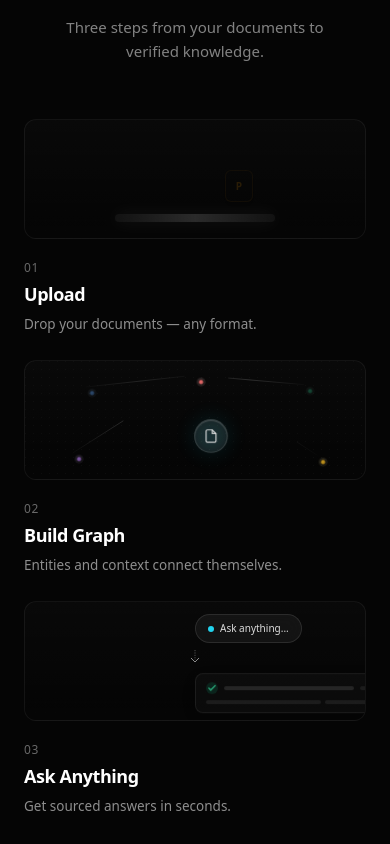
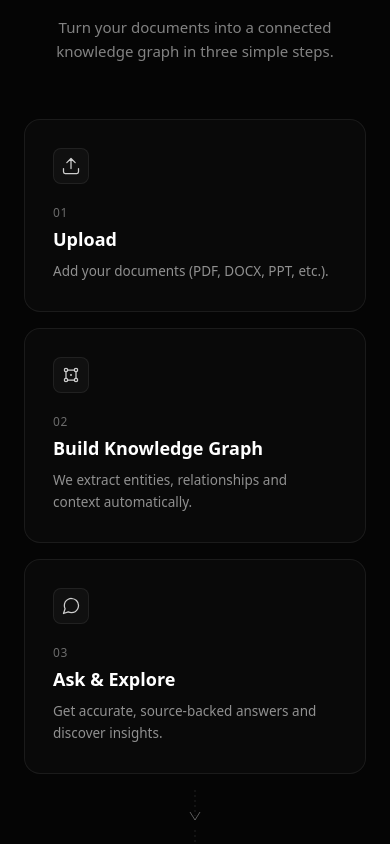
Before and after one commit to devanshrawat27/Agentic-RAG-with-Knowledge-Graph, a Next.js app in the folder frontend/: page / in a window 390 px wide. Shown: the part 3720-4564 px from the top of the page. Built offline with nearby package versions, Linux system fonts and the light colour scheme.

Commit message:
Revert HowItWorks to simple static cards (icon + step + description)
Back to the clean original: 3 numbered cards with thin-line SVG icons,
short title + 1-line description, dashed arrows between (desktop) /
vertical arrows (mobile). No animated scenes — those didn't read premium.

```diff
--- a/frontend/components/landing/HowItWorks.tsx
+++ b/frontend/components/landing/HowItWorks.tsx
@@ -1,299 +1,63 @@
 "use client";
 
-import { motion, useReducedMotion } from "framer-motion";
+import { motion } from "framer-motion";
 import { Container, SectionHeading } from "./primitives";
-
-/* -------------------------------------------------------------------------- */
-/*  Scene 1 — Upload                                                          */
-/* -------------------------------------------------------------------------- */
-
-function UploadScene() {
-  const reduce = useReducedMotion();
-  return (
-    <div className="relative h-[120px] w-full overflow-hidden rounded-xl border border-white/[0.06] bg-gradient-to-b from-white/[0.02] to-transparent">
-      {/* Faint dashed grid */}
-      <svg className="absolute inset-0 h-full w-full opacity-[0.18]" aria-hidden="true">
-        <defs>
-          <pattern id="scn-grid-1" width="10" height="10" patternUnits="userSpaceOnUse">
-            <path d="M 10 0 L 0 0 0 10" fill="none" stroke="rgba(255,255,255,0.18)" strokeWidth="0.4" />
-          </pattern>
-        </defs>
-        <rect width="100%" height="100%" fill="url(#scn-grid-1)" />
-      </svg>
-
-      {/* Platform / tray */}
-      <div className="absolute bottom-4 left-1/2 h-2 w-40 -translate-x-1/2 rounded-full bg-gradient-to-r from-white/5 via-white/15 to-white/5 shadow-[0_0_18px_rgba(255,255,255,0.08)]" />
-
-      {/* Incoming documents */}
-      {[
-        { delay: 0, x: "calc(50% - 50px)" },
-        { delay: 0.6, x: "calc(50% - 10px)" },
-        { delay: 1.2, x: "calc(50% + 30px)" },
-      ].map((d, i) => (
-        <motion.div
-          key={i}
-          className="absolute top-0 -translate-x-1/2"
-          style={{ left: d.x }}
-          initial={{ y: -20, opacity: 0 }}
-          animate={
-            reduce
-              ? { y: 0, opacity: 1 }
-              : {
-                  y: [-20, 50, 50],
-                  opacity: [0, 1, 0],
-                }
-          }
-          transition={{
-            duration: 2.4,
-            repeat: Infinity,
-            repeatDelay: 1,
-            delay: d.delay,
-            ease: "easeInOut",
-          }}
-        >
-          <DocMini kind={i} />
-        </motion.div>
-      ))}
-    </div>
-  );
-}
-
-function DocMini({ kind }: { kind: number }) {
-  const colors = ["#3B82F6", "#10B981", "#F59E0B"];
-  const letters = ["P", "W", "P"];
-  return (
-    <div
-      className="flex h-8 w-7 items-center justify-center rounded-md border border-white/10 bg-white/[0.04] shadow-md backdrop-blur"
-      style={{ borderColor: colors[kind] + "55" }}
-    >
-      <span
-        className="text-[10px] font-bold text-white"
-        style={{ color: colors[kind] }}
-      >
-        {letters[kind]}
-      </span>
-    </div>
-  );
-}
-
-/* -------------------------------------------------------------------------- */
-/*  Scene 2 — Build Knowledge Graph                                          */
-/* -------------------------------------------------------------------------- */
-
-function GraphScene() {
-  const reduce = useReducedMotion();
-  // 5 nodes around a central node
-  const nodes = [
-    { id: "doc", x: 18, y: 22, color: "#60A5FA" },
-    { id: "person", x: 82, y: 20, color: "#34D399" },
-    { id: "contract", x: 14, y: 78, color: "#C084FC" },
-    { id: "event", x: 86, y: 80, color: "#FBBF24" },
-    { id: "clause", x: 50, y: 12, color: "#F87171" },
-  ];
-  const center = { x: 50, y: 50 };
-
-  const edges: Array<[number, number]> = [
-    [0, 4], [1, 4], [2, 4], [3, 4], // outer -> top
-  ];
-
-  return (
-    <div className="relative h-[120px] w-full overflow-hidden rounded-xl border border-white/[0.06] bg-gradient-to-b from-white/[0.02] to-transparent">
-      {/* Faint dot grid */}
-      <svg className="absolute inset-0 h-full w-full opacity-40" aria-hidden="true">
-        <defs>
-          <pattern id="scn-grid-2" x="0" y="0" width="8" height="8" patternUnits="userSpaceOnUse">
-            <circle cx="0.5" cy="0.5" r="0.4" fill="rgba(255,255,255,0.2)" />
-          </pattern>
-        </defs>
-        <rect width="100%" height="100%" fill="url(#scn-grid-2)" />
-      </svg>
-
-      <svg className="absolute inset-0 h-full w-full" viewBox="0 0 100 100" preserveAspectRatio="none" aria-hidden="true">
-        <defs>
-          <linearGradient id="scn-edge" x1="0" y1="0" x2="1" y2="0">
-            <stop offset="0%" stopColor="rgba(255,255,255,0.05)" />
-            <stop offset="50%" stopColor="rgba(255,255,255,0.35)" />
-            <stop offset="100%" stopColor="rgba(255,255,255,0.05)" />
-          </linearGradient>
-        </defs>
-        {edges.map(([a, b], i) => (
-          <motion.line
-            key={i}
-            x1={nodes[a].x}
-            y1={nodes[a].y}
-            x2={nodes[b].x}
-            y2={nodes[b].y}
-            stroke="url(#scn-edge)"
-            strokeWidth="0.25"
-            strokeDasharray="1 1"
-            initial={{ pathLength: 0, opacity: 0 }}
-            animate={{ pathLength: 1, opacity: [0, 0.8, 0.4] }}
-            transition={{
-              duration: 2.4,
-              repeat: Infinity,
-              delay: i * 0.4,
-              ease: "easeInOut",
-            }}
-          />
-        ))}
-      </svg>
-
-      {/* Outer nodes */}
-      {nodes.map((n, i) => (
-        <motion.div
-          key={n.id}
-          className="absolute"
-          style={{ left: `${n.x}%`, top: `${n.y}%`, transform: "translate(-50%, -50%)" }}
-          initial={{ opacity: 0, scale: 0.7 }}
-          animate={
-            reduce
-              ? { opacity: 1, scale: 1 }
-              : {
-                  opacity: [0.3, 1, 1, 0.6],
-                }
-          }
-          transition={{
-            duration: 3.2,
-            repeat: Infinity,
-            delay: i * 0.25,
-            ease: "easeInOut",
-          }}
-        >
-          <div className="flex h-3 w-3 items-center justify-center rounded-full border border-white/15 bg-white/[0.06] backdrop-blur">
-            <span
-              className="h-1.5 w-1.5 rounded-full"
-              style={{ background: n.color, boxShadow: `0 0 6px ${n.color}55` }}
-            />
-          </div>
-        </motion.div>
-      ))}
-
-      {/* Center node */}
-      <motion.div
-        className="absolute"
-        style={{ left: `${center.x}%`, top: `${center.y}%`, transform: "translate(-50%, -50%)" }}
-        animate={
-          reduce
-            ? undefined
-            : { scale: [1, 1.15, 1], opacity: [0.85, 1, 0.85] }
-        }
-        transition={{ duration: 2.4, repeat: Infinity, ease: "easeInOut" }}
-      >
-        <div className="relative">
-          <div className="absolute inset-0 -z-10 rounded-full bg-cyan-400/15 blur-md" />
-          <div className="flex h-8 w-8 items-center justify-center rounded-full border border-white/15 bg-white/[0.08] backdrop-blur shadow-[inset_0_1px_1px_rgba(255,255,255,0.2)]">
-            <svg viewBox="0 0 24 24" className="h-3.5 w-3.5 text-white/85" fill="none" stroke="currentColor" strokeWidth="2">
-              <path d="M14 2H6a2 2 0 0 0-2 2v16a2 2 0 0 0 2 2h12a2 2 0 0 0 2-2V8z" />
-              <polyline points="14 2 14 8 20 8" />
-            </svg>
-          </div>
-        </div>
-      </motion.div>
-    </div>
-  );
-}
-
-/* -------------------------------------------------------------------------- */
-/*  Scene 3 — Ask & Explore                                                   */
-/* -------------------------------------------------------------------------- */
-
-function AskScene() {
-  const reduce = useReducedMotion();
-  return (
-    <div className="relative h-[120px] w-full overflow-hidden rounded-xl border border-white/[0.06] bg-gradient-to-b from-white/[0.02] to-transparent">
-      {/* Faint dashed grid */}
-      <svg className="absolute inset-0 h-full w-full opacity-[0.18]" aria-hidden="true">
-        <defs>
-          <pattern id="scn-grid-3" width="10" height="10" patternUnits="userSpaceOnUse">
-            <path d="M 10 0 L 0 0 0 10" fill="none" stroke="rgba(255,255,255,0.18)" strokeWidth="0.4" />
-          </pattern>
-        </defs>
-        <rect width="100%" height="100%" fill="url(#scn-grid-3)" />
-      </svg>
-
-      {/* Query bubble */}
-      <motion.div
-        className="absolute left-1/2 top-3 -translate-x-1/2"
-        initial={{ opacity: 0, y: -4 }}
-        animate={reduce ? { opacity: 1, y: 0 } : { opacity: [0, 1, 1], y: [-4, 0, 0] }}
-        transition={{ duration: 2.6, repeat: Infinity, ease: "easeInOut" }}
-      >
-        <div className="flex items-center gap-1.5 rounded-full border border-white/10 bg-white/[0.05] px-3 py-1.5 backdrop-blur">
-          <span className="h-1.5 w-1.5 rounded-full bg-cyan-400" />
-          <span className="text-[10px] font-medium text-white/85">Ask anything...</span>
-        </div>
-      </motion.div>
-
-      {/* Connector arrow */}
-      <motion.div
-        className="absolute left-1/2 top-12 -translate-x-1/2"
-        initial={{ opacity: 0 }}
-        animate={{ opacity: [0, 1, 1] }}
-        transition={{ duration: 2.6, repeat: Infinity, delay: 0.4 }}
-      >
-        <svg width="12" height="14" viewBox="0 0 12 14" fill="none" aria-hidden="true">
-          <line x1="6" y1="0" x2="6" y2="10" stroke="rgba(255,255,255,0.5)" strokeWidth="0.6" strokeDasharray="1.2 1.2" />
-          <path d="m2 8 4 4 4-4" stroke="rgba(255,255,255,0.7)" strokeWidth="0.8" fill="none" />
-        </svg>
-      </motion.div>
-
-      {/* Answer card */}
-      <motion.div
-        className="absolute left-1/2 bottom-2 -translate-x-1/2 w-[78%] max-w-[200px]"
-        animate={reduce ? undefined : { y: [4, 0, 0], opacity: [0, 1, 1] }}
-        transition={{ duration: 2.6, repeat: Infinity, delay: 0.8, ease: "easeOut" }}
-      >
-        <div className="rounded-lg border border-white/10 bg-white/[0.04] px-2.5 py-2 backdrop-blur shadow-[0_4px_18px_-6px_rgba(0,0,0,0.6)]">
-          <div className="flex items-center gap-1.5">
-            <span className="flex h-3 w-3 items-center justify-center rounded-full bg-emerald-500/20 text-emerald-400">
-              <svg viewBox="0 0 16 16" className="h-2.5 w-2.5" fill="none" stroke="currentColor" strokeWidth="2.5">
-                <path d="M3 8l3 3 7-7" strokeLinecap="round" strokeLinejoin="round" />
-              </svg>
-            </span>
-            <div className="h-1 flex-1 rounded-full bg-white/15" />
-            <div className="h-1 w-6 rounded-full bg-white/10" />
-          </div>
-          <div className="mt-1.5 flex gap-1">
-            <div className="h-1 flex-1 rounded-full bg-white/10" />
-            <div className="h-1 w-1/3 rounded-full bg-white/10" />
-          </div>
-        </div>
-      </motion.div>
-    </div>
-  );
-}
-
-/* -------------------------------------------------------------------------- */
-/*  Section                                                                   */
-/* -------------------------------------------------------------------------- */
 
 const STEPS = [
   {
     n: "01",
     title: "Upload",
-    desc: "Drop your documents — any format.",
-    Scene: UploadScene,
+    body: "Add your documents (PDF, DOCX, PPT, etc.).",
+    icon: (
+      <svg viewBox="0 0 24 24" fill="none" className="h-5 w-5">
+        <path
+          d="M21 15v4a2 2 0 0 1-2 2H5a2 2 0 0 1-2-2v-4M17 8l-5-5-5 5M12 3v12"
+          stroke="currentColor"
+          strokeWidth="1.5"
+          strokeLinecap="round"
+          strokeLinejoin="round"
+        />
+      </svg>
+    ),
   },
   {
     n: "02",
-    title: "Build Graph",
-    desc: "Entities and context connect themselves.",
-    Scene: GraphScene,
+    title: "Build Knowledge Graph",
+    body: "We extract entities, relationships and context automatically.",
+    icon: (
+      <svg viewBox="0 0 24 24" fill="none" className="h-5 w-5">
+        <circle cx="6" cy="6" r="2" stroke="currentColor" strokeWidth="1.5" />
+        <circle cx="18" cy="6" r="2" stroke="currentColor" strokeWidth="1.5" />
+        <circle cx="6" cy="18" r="2" stroke="currentColor" strokeWidth="1.5" />
+        <circle cx="18" cy="18" r="2" stroke="currentColor" strokeWidth="1.5" />
+        <path d="M8 6h8M8 18h8M6 8v8M18 8v8" stroke="currentColor" strokeWidth="1.5" />
+        <circle cx="12" cy="12" r="1.2" fill="currentColor" />
+      </svg>
+    ),
   },
   {
     n: "03",
-    title: "Ask Anything",
-    desc: "Get sourced answers in seconds.",
-    Scene: AskScene,
+    title: "Ask & Explore",
+    body: "Get accurate, source-backed answers and discover insights.",
+    icon: (
+      <svg viewBox="0 0 24 24" fill="none" className="h-5 w-5">
+        <path
+          d="M21 11.5a8.4 8.4 0 0 1-.9 3.8 8.5 8.5 0 0 1-7.6 4.7 8.4 8.4 0 0 1-3.8-.9L3 21l1.9-5.7a8.4 8.4 0 0 1-.9-3.8 8.5 8.5 0 0 1 4.7-7.6 8.4 8.4 0 0 1 3.8-.9h.5a8.5 8.5 0 0 1 8 8v.5Z"
+          stroke="currentColor"
+          strokeWidth="1.5"
+          strokeLinejoin="round"
+        />
+      </svg>
+    ),
   },
 ];
 
 function Arrow() {
   return (
-    <div className="hidden h-[120px] items-center md:flex">
-      <svg width="90" height="16" viewBox="0 0 90 16" fill="none" aria-hidden="true">
-        <line x1="0" y1="8" x2="78" y2="8" stroke="rgba(255,255,255,0.18)" strokeWidth="0.8" strokeDasharray="1.5 2" />
-        <path d="m74 3 10 5-10 5" stroke="rgba(255,255,255,0.45)" strokeWidth="0.8" fill="none" />
+    <div className="hidden h-12 items-center md:flex">
+      <svg width="100" height="20" viewBox="0 0 100 20" fill="none" aria-hidden="true">
+        <line x1="0" y1="10" x2="92" y2="10" stroke="rgba(255,255,255,0.12)" strokeWidth="1" strokeDasharray="2 3" />
+        <path d="m86 5 10 5-10 5" stroke="rgba(255,255,255,0.35)" strokeWidth="1" fill="none" />
       </svg>
     </div>
   );
@@ -313,38 +77,50 @@ export function HowItWorks() {
               </span>
             </>
           }
-          description="Three steps from your documents to verified knowledge."
+          description="Turn your documents into a connected knowledge graph in three simple steps."
         />
 
-        <div className="mt-14 grid items-stretch gap-6 md:grid-cols-[1fr_auto_1fr_auto_1fr] md:gap-2">
+        <div className="mt-14 grid items-stretch gap-4 md:grid-cols-[1fr_auto_1fr_auto_1fr] md:gap-0">
           {STEPS.map((s, i) => (
             <div key={s.n} className="contents">
               <motion.div
-                initial={{ opacity: 0, y: 18 }}
+                initial={{ opacity: 0, y: 16 }}
                 whileInView={{ opacity: 1, y: 0 }}
                 viewport={{ once: true, margin: "-60px" }}
                 transition={{ duration: 0.5, delay: i * 0.1 }}
-                className="group flex flex-col"
+                className="rounded-2xl border border-white/[0.07] bg-white/[0.02] p-7"
               >
-                <s.Scene />
+                <div className="flex h-9 w-9 items-center justify-center rounded-lg border border-white/[0.07] bg-white/[0.03] text-white/80">
+                  {s.icon}
+                </div>
                 <div className="mt-5 text-[12px] font-medium tracking-wider text-white/40">
                   {s.n}
                 </div>
-                <h3 className="mt-1 text-[18px] font-semibold tracking-tight text-white">
+                <h3 className="mt-1 text-[18px] font-semibold text-white">
                   {s.title}
                 </h3>
-                <p className="mt-1.5 text-[13.5px] leading-relaxed text-white/55">
-                  {s.desc}
+                <p className="mt-2 text-[13.5px] leading-relaxed text-white/55">
+                  {s.body}
                 </p>
               </motion.div>
               {i < STEPS.length - 1 && (
-                <div className="hidden md:flex items-start justify-center pt-[52px]">
+                <div className="hidden md:flex items-center justify-center px-3">
                   <Arrow />
                 </div>
               )}
             </div>
           ))}
         </div>
+
+        {/* Mobile vertical arrows */}
+        <div className="mt-4 flex flex-col items-center gap-2 md:hidden">
+          {[1, 2].map((i) => (
+            <svg key={i} width="20" height="32" viewBox="0 0 20 32" fill="none" aria-hidden="true">
+              <line x1="10" y1="0" x2="10" y2="26" stroke="rgba(255,255,255,0.12)" strokeWidth="1" strokeDasharray="2 3" />
+              <path d="m5 22 5 8 5-8" stroke="rgba(255,255,255,0.35)" strokeWidth="1" fill="none" />
+            </svg>
+          ))}
+        </div>
       </Container>
     </section>
   );
```
